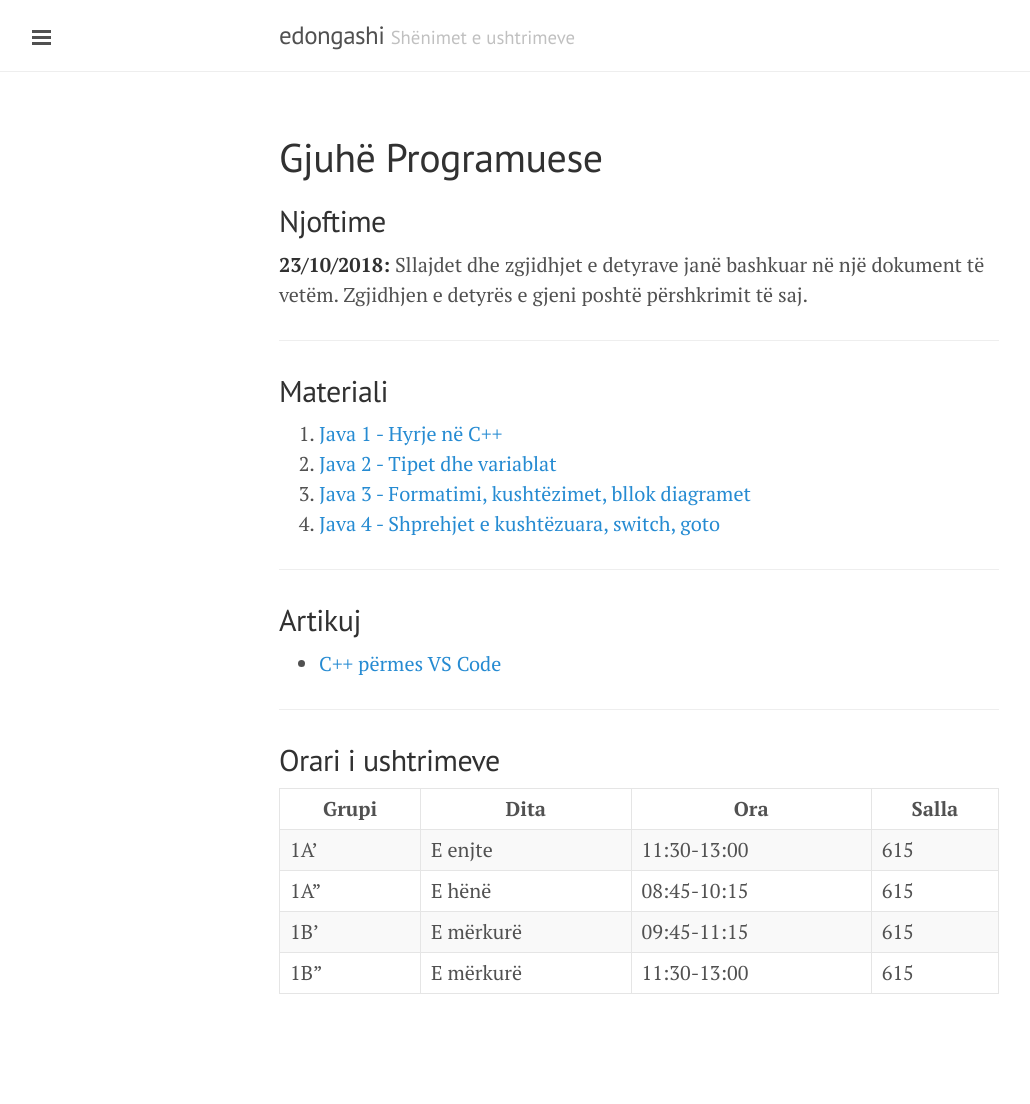
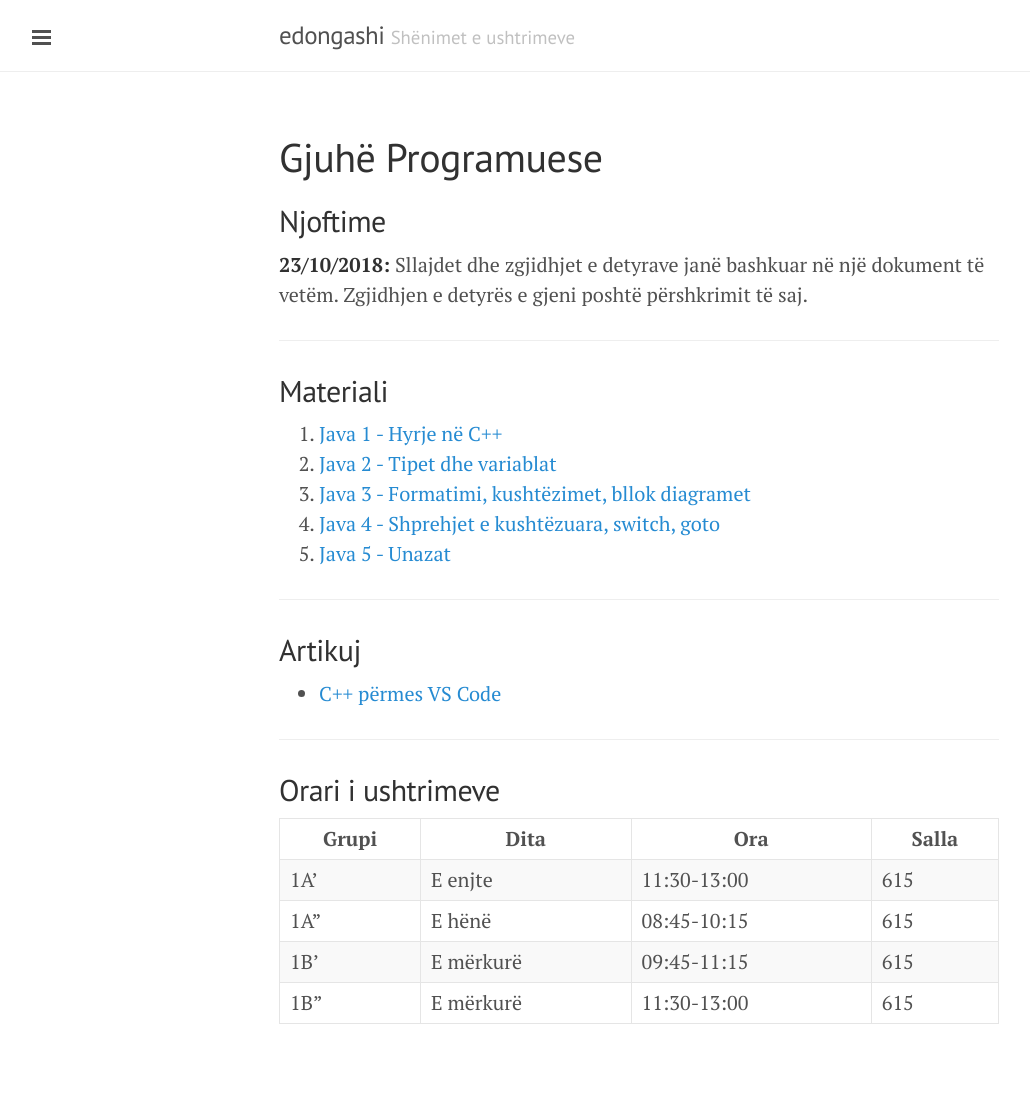
Before and after one commit to blerimrexha/edongashi.github.io, a Jekyll site: the page built from lendet/gjuhe-programuese/index.md, in a window 1280 px wide. Shown: the whole page, without its empty margins (1-1031 px from the left). Built offline with Jekyll 4.4.1, drawn with Linux system fonts in a browser that asks for light colours; our own code applies the rules of GitHub Pages for plain Markdown files; before the commit the page ends 1074 px from its top, so only the background shows below that.

Commit message:
Update index.md

```diff
--- a/lendet/gjuhe-programuese/index.md
+++ b/lendet/gjuhe-programuese/index.md
@@ -18,6 +18,7 @@ noslides: true
 2. [Java 2 - Tipet dhe variablat](/lendet/gjuhe-programuese/java2)
 2. [Java 3 - Formatimi, kushtëzimet, bllok diagramet](/lendet/gjuhe-programuese/java3)
 2. [Java 4 - Shprehjet e kushtëzuara, switch, goto](/lendet/gjuhe-programuese/java4)
+2. [Java 5 - Unazat](/lendet/gjuhe-programuese/java5)
 
 ---
 
```
